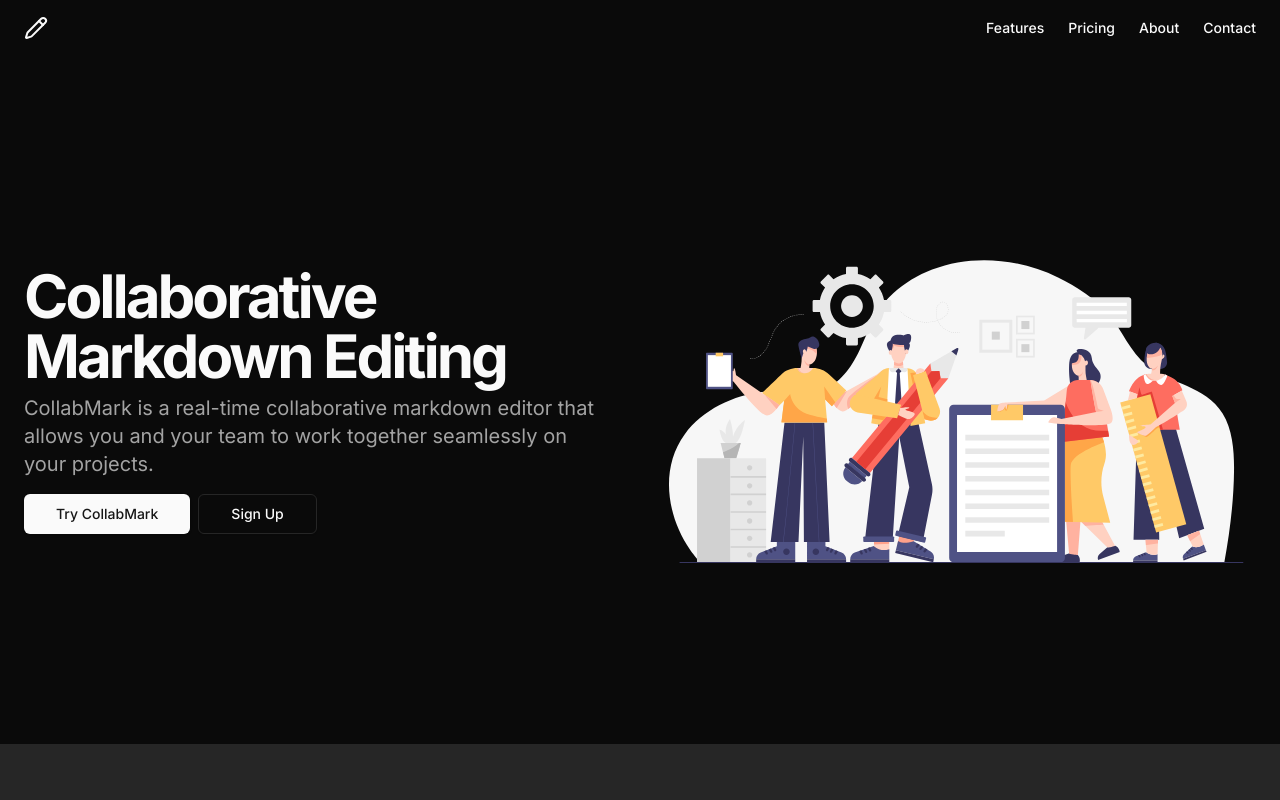
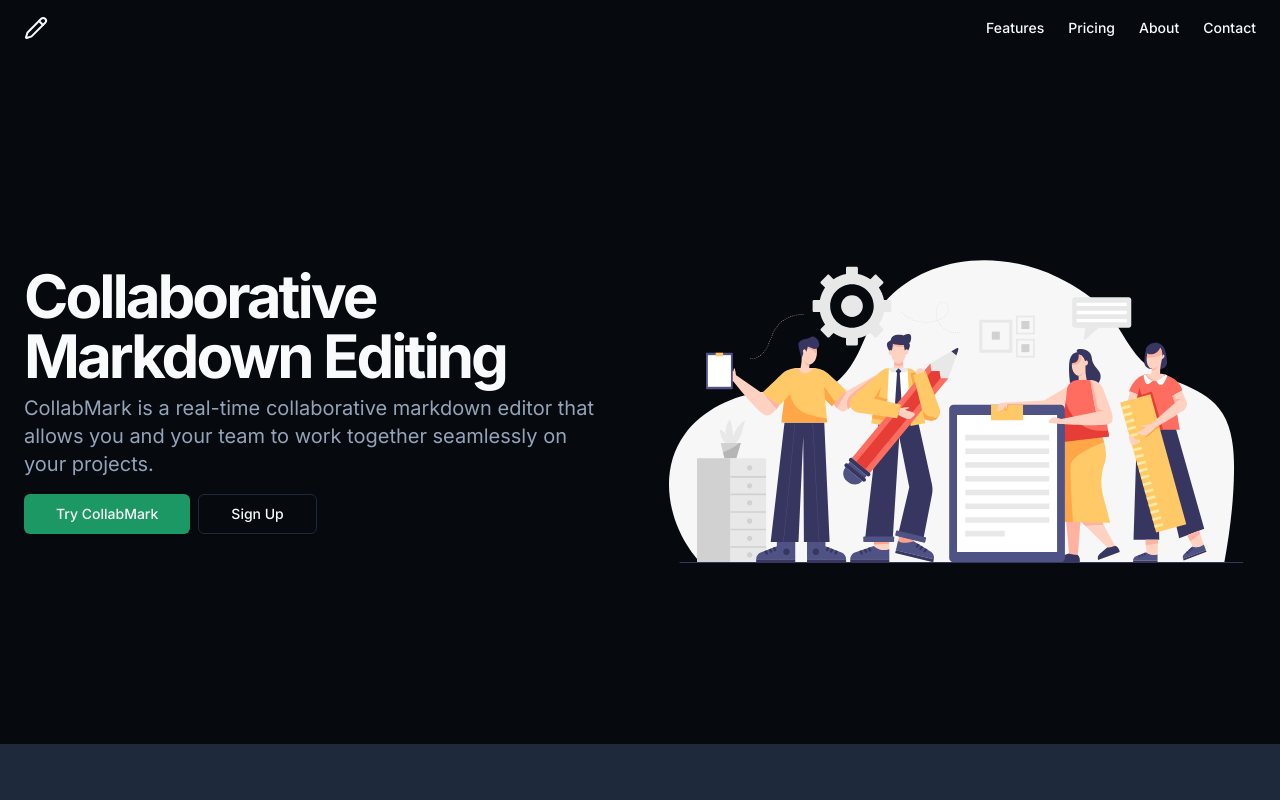
Before and after one commit to AahilRafiq/collab-mark, a Next.js app in the folder app/: page / in a window 1280 px wide. Shown: the top 800 px of the page. Built offline with nearby package versions, Linux system fonts and the light colour scheme.

Commit message:
create navbar

```diff
--- /dev/null
+++ b/app/src/app/error.tsx
@@ -0,0 +1,30 @@
+"use client"
+import { CardHeader, CardContent, Card } from "@/components/ui/card"
+import Link from "next/link"
+import { Button } from "@/components/ui/button"
+import { Bug , ArrowLeft } from "lucide-react"
+
+export default function Component() {
+  return (
+    <main className="h-screen w-full flex items-center justify-center bg-gray-50 p-4">
+      <Card className="max-w-xl mx-auto text-center p-8 space-y-4 bg-white dark:bg-gray-800 shadow-lg rounded-lg">
+        <Bug className="w-12 h-12 mx-auto text-red-500" />
+        <CardHeader className="text-2xl font-bold text-gray-900 dark:text-gray-200">
+          Oops, Something Went Wrong
+        </CardHeader>
+        <CardContent className="text-gray-600 dark:text-gray-400">
+          There was an error processing your request. Please try again.
+        </CardContent>
+        <Button className="mx-auto" variant="outline">
+          <Link
+            className="inline-flex items-center justify-center rounded-md px-8 text-sm font-medium text-gray-900 hover:text-gray-700 dark:text-gray-200 dark:hover:text-gray-400"
+            href="/"
+          >
+            Return Home
+            <ArrowLeft className="ml-2 h-4 w-4" />
+          </Link>
+        </Button>
+      </Card>
+    </main>
+  )
+}
--- a/app/src/app/globals.css
+++ b/app/src/app/globals.css
@@ -4,60 +4,52 @@
 
 @layer base {
   :root {
-    --background: 0 0% 100%;
-    --foreground: 0 0% 3.9%;
+    --background: 220 0% 96%;
+    --foreground: 222.2 84% 4.9%;
+    --muted: 210 40% 96.1%;
+    --muted-foreground: 215.4 16.3% 46.9%;
+    --popover: 0 0% 100%;
+    --popover-foreground: 222.2 84% 4.9%;
     --card: 0 0% 100%;
-    --card-foreground: 0 0% 3.9%;
-    --popover: 0 0% 100%;
-    --popover-foreground: 0 0% 3.9%;
-    --primary: 0 0% 9%;
-    --primary-foreground: 0 0% 98%;
-    --secondary: 0 0% 96.1%;
-    --secondary-foreground: 0 0% 9%;
-    --muted: 0 0% 96.1%;
-    --muted-foreground: 0 0% 45.1%;
-    --accent: 0 0% 96.1%;
-    --accent-foreground: 0 0% 9%;
+    --card-foreground: 222.2 84% 4.9%;
+    --border: 214.3 31.8% 91.4%;
+    --input: 214.3 31.8% 91.4%;
+    --primary: 144.91 90% 32%;
+    --primary-foreground: 75 10% 97.84%;
+    --secondary: 240 0% 100%;
+    --secondary-foreground: 150 95% 30%;
+    --accent: 150 55% 95%;
+    --accent-foreground: 155 100% 20%;
     --destructive: 0 84.2% 60.2%;
-    --destructive-foreground: 0 0% 98%;
-    --border: 0 0% 89.8%;
-    --input: 0 0% 89.8%;
-    --ring: 0 0% 3.9%;
+    --destructive-foreground: 210 0% 100%;
+    --ring: 150 100% 40%;
     --radius: 0.5rem;
-    --chart-1: 12 76% 61%;
-    --chart-2: 173 58% 39%;
-    --chart-3: 197 37% 24%;
-    --chart-4: 43 74% 66%;
-    --chart-5: 27 87% 67%;
   }
 
   .dark {
-    --background: 0 0% 3.9%;
-    --foreground: 0 0% 98%;
-    --card: 0 0% 3.9%;
-    --card-foreground: 0 0% 98%;
-    --popover: 0 0% 3.9%;
-    --popover-foreground: 0 0% 98%;
-    --primary: 0 0% 98%;
-    --primary-foreground: 0 0% 9%;
-    --secondary: 0 0% 14.9%;
-    --secondary-foreground: 0 0% 98%;
-    --muted: 0 0% 14.9%;
-    --muted-foreground: 0 0% 63.9%;
-    --accent: 0 0% 14.9%;
-    --accent-foreground: 0 0% 98%;
-    --destructive: 0 62.8% 30.6%;
-    --destructive-foreground: 0 0% 98%;
-    --border: 0 0% 14.9%;
-    --input: 0 0% 14.9%;
-    --ring: 0 0% 83.1%;
-    --chart-1: 220 70% 50%;
-    --chart-2: 160 60% 45%;
-    --chart-3: 30 80% 55%;
-    --chart-4: 280 65% 60%;
-    --chart-5: 340 75% 55%;
+    --background: 222.2 40% 4%;
+    --foreground: 210 40% 98%;
+    --muted: 217.2 32.6% 17.5%;
+    --muted-foreground: 215 20.2% 65.1%;
+    --popover: 230 25% 10%;
+    --popover-foreground: 210 40% 98%;
+    --card: 222.2 20% 6%;
+    --card-foreground: 210 40% 98%;
+    --border: 217.2 20% 10%;
+    --input: 217.2 32.6% 17.5%;
+    --primary: 155 70% 35%;
+    --primary-foreground: 80 10% 97.84%;
+    --secondary: 200 50% 98%;
+    --secondary-foreground: 155 85% 30%;
+    --accent: 170 60% 10%;
+    --accent-foreground: 155 60% 65%;
+    --destructive: 5 90% 65%;
+    --destructive-foreground: 0 100% 10%;
+    --ring: 160 90% 45%;
   }
 }
+
+
 
 @layer base {
   * {
--- a/app/src/app/layout.tsx
+++ b/app/src/app/layout.tsx
@@ -1,7 +1,7 @@
 import type { Metadata } from "next";
 import { Inter } from "next/font/google";
 import "./globals.css";
-// import Navbar from "@/components/Navbar";
+import Navbar from "@/components/Navbar";
 import { Toaster } from "@/components/ui/toaster";
 
 const inter = Inter({ subsets: ["latin"] });
@@ -19,7 +19,7 @@ export default function RootLayout({
   return (
     <html lang="en">
       <body className={inter.className + " dark"}>
-        {/* <Navbar/> */}
+        <Navbar/>
         <Toaster/>
         {children}
       </body>
--- /dev/null
+++ b/app/src/app/loading.tsx
@@ -0,0 +1,5 @@
+import { FullscreenSpinner } from "@/components/ui/loading";
+
+export default function() {
+    return <FullscreenSpinner/>
+}
--- a/app/src/app/page.tsx
+++ b/app/src/app/page.tsx
@@ -5,26 +5,6 @@ import Link from "next/link"
 export default function Component() {
   return (
     <div className="flex flex-col min-h-[100dvh]">
-      <header className="px-4 lg:px-6 h-14 flex items-center">
-        <Link href="#" className="flex items-center justify-center" prefetch={false}>
-          <PencilIcon className="h-6 w-6" />
-          <span className="sr-only">CollabMark</span>
-        </Link>
-        <nav className="ml-auto flex gap-4 sm:gap-6">
-          <Link href="#" className="text-sm font-medium hover:underline underline-offset-4" prefetch={false}>
-            Features
-          </Link>
-          <Link href="#" className="text-sm font-medium hover:underline underline-offset-4" prefetch={false}>
-            Pricing
-          </Link>
-          <Link href="#" className="text-sm font-medium hover:underline underline-offset-4" prefetch={false}>
-            About
-          </Link>
-          <Link href="#" className="text-sm font-medium hover:underline underline-offset-4" prefetch={false}>
-            Contact
-          </Link>
-        </nav>
-      </header>
       <main className="flex-1">
         <section className="w-full py-4 md:py-8 lg:py-12 xl:py-36">
           <div className="container px-4 md:px-6">
--- a/app/src/app/testpage/pageContent.tsx
+++ b/app/src/app/testpage/pageContent.tsx
@@ -77,7 +77,7 @@ export default function PageContent({ userID }: Props) {
 
     return (
         <div className="flex flex-col h-screen">
-            <header className="bg-background border-b px-4 py-2 flex items-center justify-between">
+            <header className="bg-background border-b px-4 py-4 flex items-center justify-between">
                 <div className="flex items-center gap-4">
                     <Button
                         variant={mode === "single" ? "ghost" : "outline"}
@@ -111,7 +111,7 @@ export default function PageContent({ userID }: Props) {
                             <TabsTrigger value="editor">Editor</TabsTrigger>
                             <TabsTrigger value="preview">Preview</TabsTrigger>
                         </TabsList>
-                        <TabsContent value="editor" className="p-4">
+                        <TabsContent value="editor" className="p-4 px-4">
                             <Textarea
                                 value={markdown}
                                 onChange={handleMarkdownChange}
--- /dev/null
+++ b/app/src/components/Navbar.tsx
@@ -0,0 +1,27 @@
+import { PencilIcon } from "lucide-react";
+import Link from "next/link";
+
+export default function() {
+    return (
+        <header className="px-4 lg:px-6 h-14 flex items-center">
+        <Link href="#" className="flex items-center justify-center" prefetch={false}>
+          <PencilIcon className="h-6 w-6" />
+          <span className="sr-only">CollabMark</span>
+        </Link>
+        <nav className="ml-auto flex gap-4 sm:gap-6">
+          <Link href="#" className="text-sm font-medium hover:underline underline-offset-4" prefetch={false}>
+            Features
+          </Link>
+          <Link href="#" className="text-sm font-medium hover:underline underline-offset-4" prefetch={false}>
+            Pricing
+          </Link>
+          <Link href="#" className="text-sm font-medium hover:underline underline-offset-4" prefetch={false}>
+            About
+          </Link>
+          <Link href="#" className="text-sm font-medium hover:underline underline-offset-4" prefetch={false}>
+            Contact
+          </Link>
+        </nav>
+      </header>
+    );
+}
--- /dev/null
+++ b/app/src/components/ui/card.tsx
@@ -0,0 +1,79 @@
+import * as React from "react"
+
+import { cn } from "@/lib/utils"
+
+const Card = React.forwardRef<
+  HTMLDivElement,
+  React.HTMLAttributes<HTMLDivElement>
+>(({ className, ...props }, ref) => (
+  <div
+    ref={ref}
+    className={cn(
+      "rounded-lg border bg-card text-card-foreground shadow-sm",
+      className
+    )}
+    {...props}
+  />
+))
+Card.displayName = "Card"
+
+const CardHeader = React.forwardRef<
+  HTMLDivElement,
+  React.HTMLAttributes<HTMLDivElement>
+>(({ className, ...props }, ref) => (
+  <div
+    ref={ref}
+    className={cn("flex flex-col space-y-1.5 p-6", className)}
+    {...props}
+  />
+))
+CardHeader.displayName = "CardHeader"
+
+const CardTitle = React.forwardRef<
+  HTMLParagraphElement,
+  React.HTMLAttributes<HTMLHeadingElement>
+>(({ className, ...props }, ref) => (
+  <h3
+    ref={ref}
+    className={cn(
+      "text-2xl font-semibold leading-none tracking-tight",
+      className
+    )}
+    {...props}
+  />
+))
+CardTitle.displayName = "CardTitle"
+
+const CardDescription = React.forwardRef<
+  HTMLParagraphElement,
+  React.HTMLAttributes<HTMLParagraphElement>
+>(({ className, ...props }, ref) => (
+  <p
+    ref={ref}
+    className={cn("text-sm text-muted-foreground", className)}
+    {...props}
+  />
+))
+CardDescription.displayName = "CardDescription"
+
+const CardContent = React.forwardRef<
+  HTMLDivElement,
+  React.HTMLAttributes<HTMLDivElement>
+>(({ className, ...props }, ref) => (
+  <div ref={ref} className={cn("p-6 pt-0", className)} {...props} />
+))
+CardContent.displayName = "CardContent"
+
+const CardFooter = React.forwardRef<
+  HTMLDivElement,
+  React.HTMLAttributes<HTMLDivElement>
+>(({ className, ...props }, ref) => (
+  <div
+    ref={ref}
+    className={cn("flex items-center p-6 pt-0", className)}
+    {...props}
+  />
+))
+CardFooter.displayName = "CardFooter"
+
+export { Card, CardHeader, CardFooter, CardTitle, CardDescription, CardContent }
--- /dev/null
+++ b/app/src/components/ui/loading.tsx
@@ -0,0 +1,7 @@
+export const FullscreenSpinner = () => {
+    return (
+        <div className="fixed inset-0 flex items-center justify-center bg-gray-900 bg-opacity-50 z-50">
+            <div className="animate-spin rounded-full h-32 w-32 border-t-4 border-b-4 border-green-500"></div>
+        </div>
+    );
+};
```
